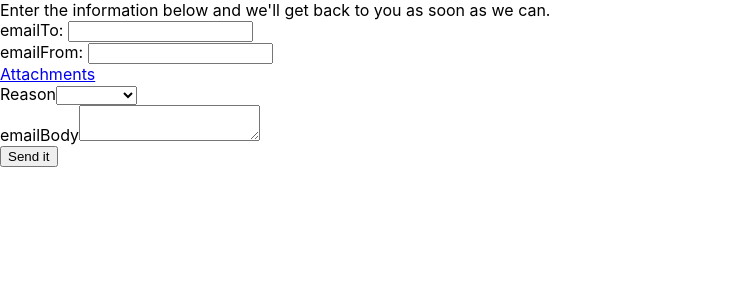
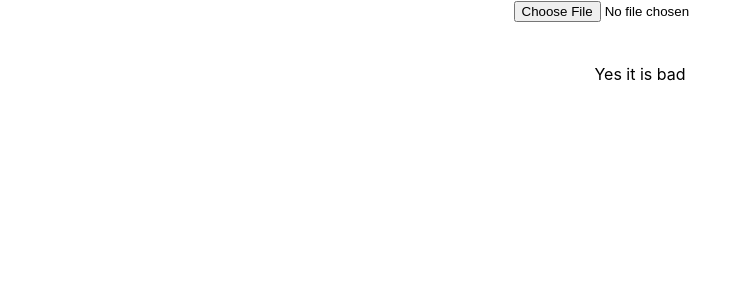
Before and after one commit to acmhack/hackmail, a React (Create React App) app in the folder hackmail-app/: page / in a window 1280 px wide. Shown: the top 300 px of the page, without its empty margins (0-752 px from the left). Built offline with nearby package versions, Linux system fonts and the light colour scheme.

Commit message:
email field init

```diff
--- a/hackmail-app/package.json
+++ b/hackmail-app/package.json
@@ -10,6 +10,7 @@
     "@types/node": "^18.7.16",
     "@types/react": "^18.0.18",
     "@types/react-dom": "^18.0.6",
+    "antd": "^4.23.1",
     "react": "^18.0.0",
     "react-dom": "^18.0.0",
     "react-scripts": "5.0.1",
--- a/hackmail-app/src/App.tsx
+++ b/hackmail-app/src/App.tsx
@@ -1,29 +1,60 @@
-import React from 'react';
+import React, {useState} from 'react';
 import './App.css';
 import { logo } from './images/Images';
-import EmailForm from "./components/section/EmailForm"
+import { Button, DatePicker, Form, Space, version } from "antd";
+import EmailField from './components/common/EmailField';
 
-function App() {
-  return (
-    /*
+const App = () => {
+  const [base64, setBase64] = useState("");
+
+  const onChange = (e: any) => {
+    const files = e.target.files;
+    const file = files[0];
+    getBase64(file);
+  }
+
+  const onLoad = (fileString: any) => {
+    setBase64(fileString)
+  }
+
+  const getBase64 = (file: any) => {
+    let reader = new FileReader();
+    reader.readAsDataURL(file);
+    reader.onload = () => {
+      onLoad(reader.result);
+    }
+  }
+
+  const handleSubmit = (e: any) => {
+    e.preventDefault();
+
+    fetch("INSERT AWS GATEWAY", {
+      mode: "no-cors",
+      method: "POST",
+      headers: {
+        Accept: "application/json",
+        "Content-Type": "application/json",
+      },
+      body: JSON.stringify({
+        senderName: "",
+        senderEmail: "",
+        message: "AHHHHHHHHHHHHHH",
+        base64Data: base64,
+        date: new Date(),
+        fileName: "TEST_EMAIL"
+      })
+    })
+  }
+
+  return ( //add option to submit other files (so check the data:application/pdf:base64 in the base64Data)
     <div className="App">
-      <header className="App-header">
-        <img src={logo} className="App-logo" alt="logo" />
-        <p>
-          Edit <code>src/App.js</code> and save to reload.
-        </p>
-        <a
-          className="App-link"
-          href="https://reactjs.org"
-          target="_blank"
-          rel="noopener noreferrer"
-        >
-          Learn React
-        </a>
-      </header>
+      <Form>
+        <input type="file" accept="application/pdf" onChange={onChange}/>
+        <EmailField />
+      </Form>
+      {base64 ? <Button onClick={handleSubmit}>SEND TO LAMBDA</Button> : null}
+
     </div>
-    */
-    <EmailForm></EmailForm>
   );
 }
 
--- /dev/null
+++ b/hackmail-app/src/components/common/EmailField.tsx
@@ -0,0 +1,38 @@
+import * as React from "react";
+import { Select } from 'antd';
+import sponsoremails from "../../data/sponsoremails.json";
+import { listenerCount } from "process";
+
+const { Option } = Select;
+
+//edit children to
+const children: React.ReactNode[] = [];
+
+for (const [i, email] of sponsoremails.entries()) {
+  children.push(<Option key={email.company_name}>{email.contact_email}</Option>)
+}
+
+sponsoremails.map((email) => {
+  children.push(<Option key={email.company_id}>{email.contact_email}</Option>);
+})
+
+const handleChange = (value : string) => {
+  console.log(`selected ${value}`);
+}
+
+const EmailField: React.FC = () => (
+  <Select
+    mode="multiple"
+    style={{ width: '100%' }}
+    optionFilterProp="children"
+    placeholder="Yes it is bad"
+    onChange={handleChange}
+    tokenSeparators={[';']}
+    filterOption = {(input, option) =>
+      option!.props.children.toUpperCase().indexOf(input.toUpperCase()) !== -1}
+    >
+      {children}
+  </Select>
+);
+
+export default EmailField;
--- a/hackmail-app/src/components/section/EmailForm.tsx
+++ b/hackmail-app/src/components/section/EmailForm.tsx
@@ -1,7 +1,9 @@
 import * as React from "react";
 import { Form } from "../common/Form";
 import { Field } from "../common/Field";
-import Button from "../common/Button"; // TODO: Fix
+import Button from "../common/Button";
+
+import EmailField from "../common/EmailField";
 
 export const EmailForm: React.FC = () => {
   return (
@@ -13,9 +15,12 @@ export const EmailForm: React.FC = () => {
             Enter the information below and we'll get back to you as soon as we
             can.
           </div>
+
+          <EmailField></EmailField>
+
           <Field id="emailTo" label="emailTo: " />
           <Field id="emailFrom" label="emailFrom: " />
-          <Button link="TODO">Attachments</Button>
+          {/*<Button link="TODO">Attachments</Button>*/}
           <Field
             id="reason"
             label="Reason"
@@ -29,8 +34,4 @@ export const EmailForm: React.FC = () => {
   );
 };
 
-export default () => {
-    return (
-        <EmailForm></EmailForm>
-    );
-};
+export default EmailForm;
--- /dev/null
+++ b/hackmail-app/src/data/sponsoremails.json
@@ -0,0 +1,14 @@
+[
+    {
+        "company_id": 1,
+        "contact_email": "sample1@email.com",
+        "company_name": "Company",
+        "contact_name": "Bob"
+    },
+    {
+        "company_id": 2,
+        "contact_email": "sample2@email.com",
+        "company_name": "Ynapmoc",
+        "contact_name": "boB"
+    }
+]
```
Also changed, not shown: 1 other file (tests, documents, lock files or other folders).
